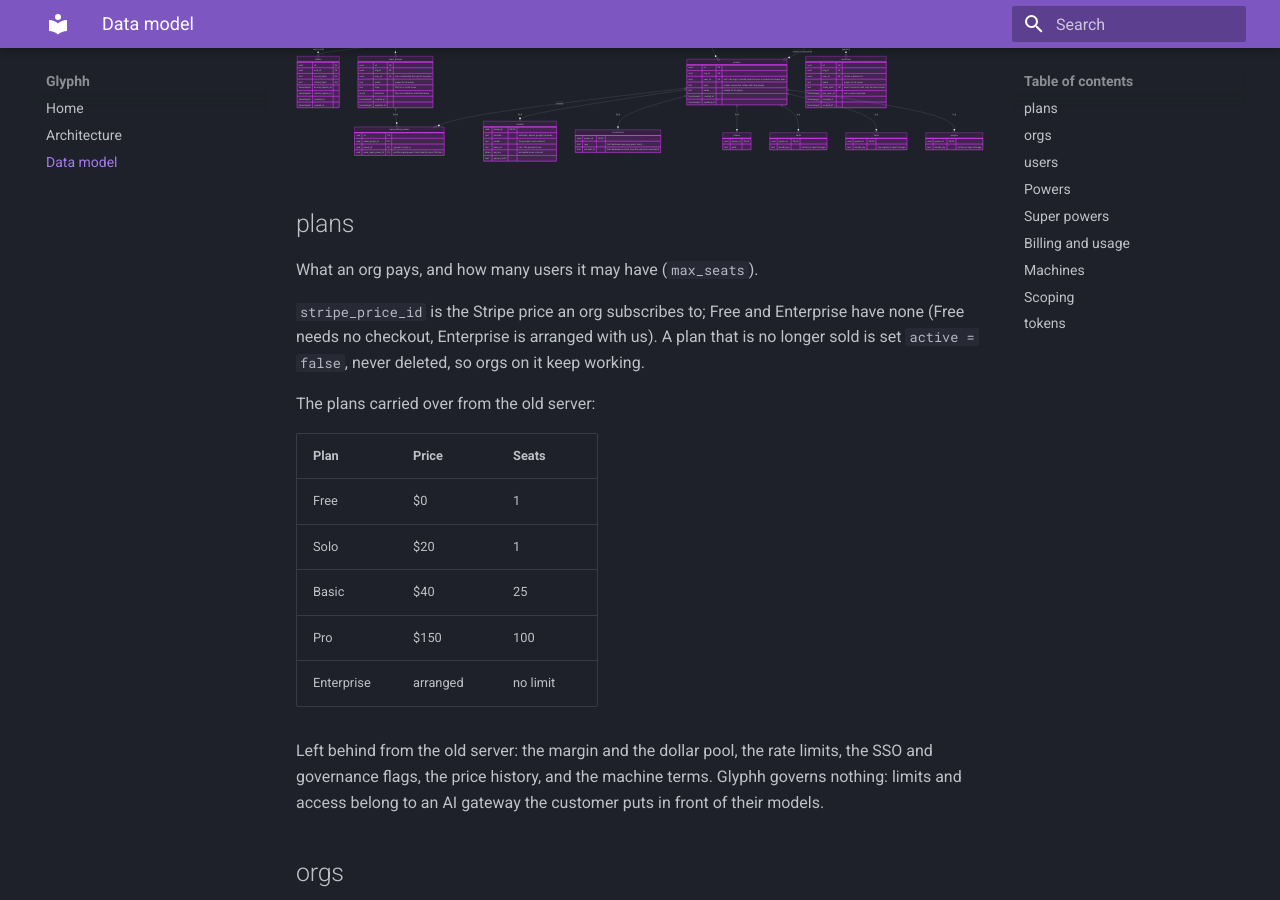
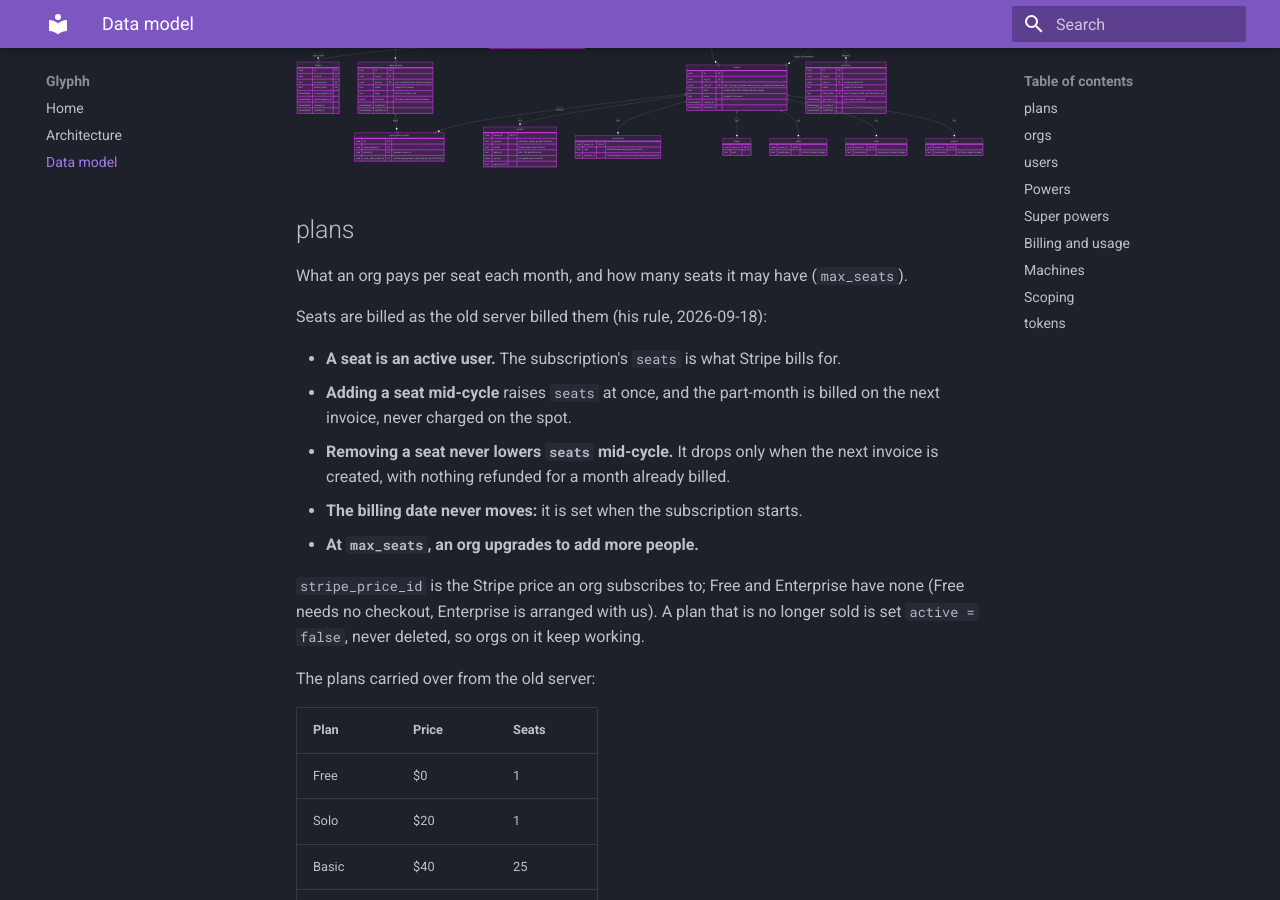
Before and after one commit to glyphh-ai/server, an MkDocs documentation site: the page built from docs/data-model.md, in a window 1280 px wide and 900 px high, scrolled down 415 px. Built offline with MkDocs 1.6.1 and Material for MkDocs 9.7.7, drawn with Linux system fonts in a browser that asks for light colours.

Commit message:
Data model: plans priced per seat, seats billed the way the old server did
Co-Authored-By: Claude Opus 5.5 <noreply@anthropic.com>

```diff
--- a/docs/data-model.md
+++ b/docs/data-model.md
@@ -28,9 +28,9 @@ erDiagram
     plans {
         uuid id PK
         text name UK
-        int price_cents "per month"
+        int price_cents "per seat, per month"
         text stripe_price_id UK "null for Free and Enterprise"
-        int max_seats "null = no limit"
+        int max_seats "the most seats an org may have; null = no limit"
         int monthly_credits "included each billing period"
         int included_machines "null = no limit"
         int extra_machine_cents "per extra machine per month; null = no extras on this plan"
@@ -131,6 +131,7 @@ erDiagram
         text stripe_customer_id UK
         text stripe_subscription_id UK "null on Free"
         text status "trialing, active, past_due, canceled"
+        int seats "the seats Stripe bills for"
         int extra_machines "bought on top of the plan's included machines"
         timestamptz current_period_start
         timestamptz current_period_end
@@ -187,7 +188,15 @@ erDiagram
 
 ## plans
 
-What an org pays, and how many users it may have (`max_seats`).
+What an org pays per seat each month, and how many seats it may have (`max_seats`).
+
+Seats are billed as the old server billed them (his rule, 2026-09-18):
+
+- **A seat is an active user.** The subscription's `seats` is what Stripe bills for.
+- **Adding a seat mid-cycle** raises `seats` at once, and the part-month is billed on the next invoice, never charged on the spot.
+- **Removing a seat never lowers `seats` mid-cycle.** It drops only when the next invoice is created, with nothing refunded for a month already billed.
+- **The billing date never moves:** it is set when the subscription starts.
+- **At `max_seats`, an org upgrades to add more people.**
 
 `stripe_price_id` is the Stripe price an org subscribes to; Free and Enterprise have none (Free needs no checkout, Enterprise is arranged with us). A plan that is no longer sold is set `active = false`, never deleted, so orgs on it keep working.
 
```
